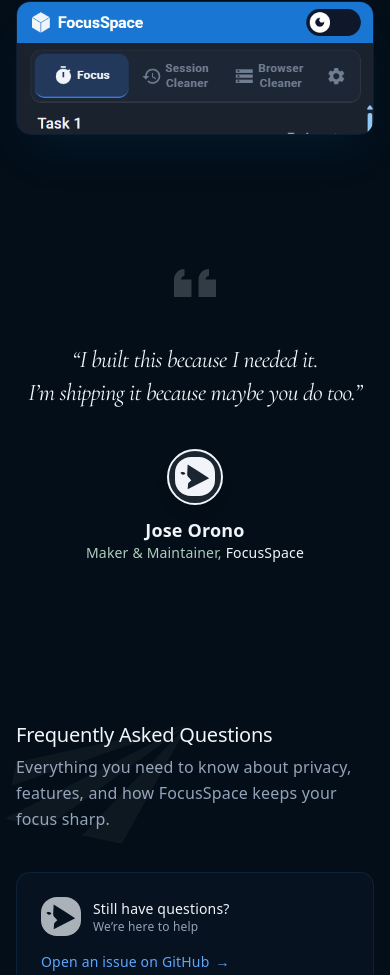
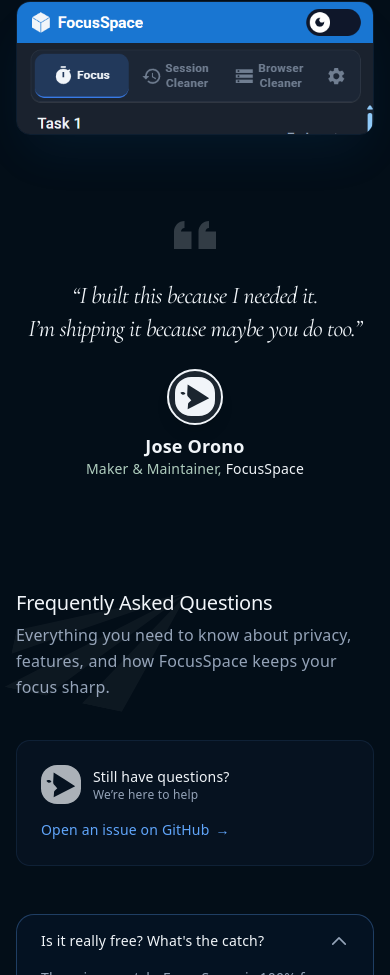
Before and after one commit to joseorono/focusspace-web, a React (Vite) app: page / in a window 390 px wide. Shown: the part 3909-4884 px from the top of the page. Built offline with nearby package versions, Linux system fonts and the light colour scheme.

Commit message:
Update QuoteSection.tsx

```diff
--- a/src/components/QuoteSection.tsx
+++ b/src/components/QuoteSection.tsx
@@ -1,25 +1,23 @@
 export function QuoteSection() {
   return (
-    <section className="relative px-6 py-20 sm:py-24 overflow-hidden">
+    <section className="relative overflow-hidden px-6 py-8 sm:py-6">
       <div className="relative mx-auto flex max-w-3xl flex-col items-center text-center">
         {/* Decorative quotation mark - Color suavizado */}
         <svg
-          className="mb-8 h-14 w-14 text-white/20 animate-fade-up"
+          className="mb-4 h-14 w-14 animate-fade-up text-white/20"
           viewBox="0 0 32 32"
           fill="currentColor"
           aria-hidden="true"
         >
           <path d="M10 8c-3.3 0-6 2.7-6 6v10h10V14H8c0-1.1.9-2 2-2V8zm14 0c-3.3 0-6 2.7-6 6v10h10V14h-6c0-1.1.9-2 2-2V8z" />
         </svg>
-
-        <blockquote className="space-y-4 animate-fade-up" style={{ animationDelay: '150ms' }}>
+        <blockquote className="space-y-3 animate-fade-up" style={{ animationDelay: '150ms' }}>
           <p className="text-2xl font-serif italic leading-snug text-white md:text-4xl tracking-tight">
             &ldquo;I built this because I needed it. <br /> I&rsquo;m shipping it because
             maybe you do too.&rdquo;
           </p>
         </blockquote>
-
-        <div className="mt-10 flex flex-col items-center gap-4 sm:flex-row sm:text-left animate-fade-up" style={{ animationDelay: '300ms' }}>
+        <div className="mt-6 flex flex-col items-center gap-3 animate-fade-up sm:flex-row sm:text-left" style={{ animationDelay: '300ms' }}>
           {/* Avatar con efecto de borde suave */}
           <div className="flex h-14 w-14 items-center justify-center overflow-hidden rounded-full border-2 border-white bg-white/10 backdrop-blur-sm shadow-lg">
             <img
@@ -31,7 +29,6 @@
               loading="lazy"
             />
           </div>
-
           <div className="flex flex-col">
             <span className="text-lg font-bold text-white leading-none">Jose Orono</span>
             <span className="mt-1 text-sm font-medium text-green-100/80">
```
